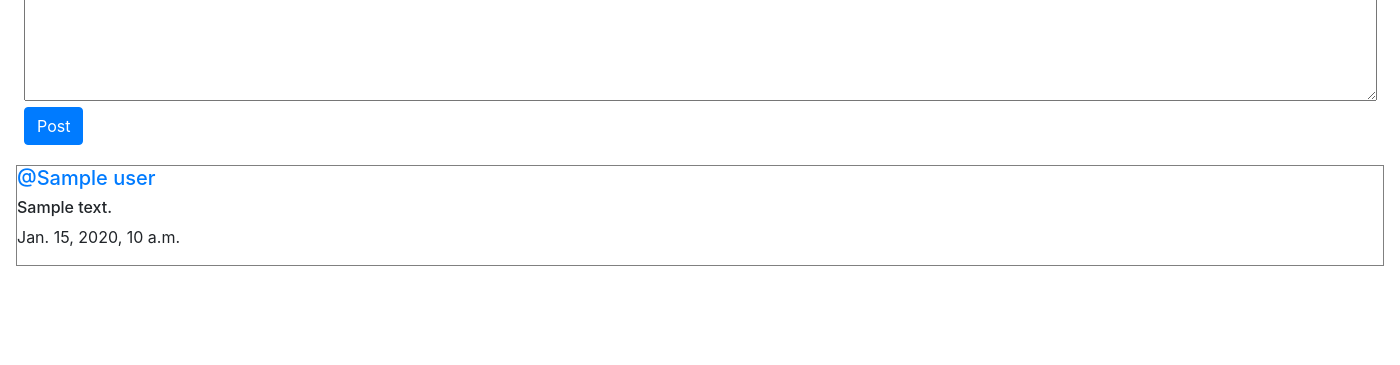
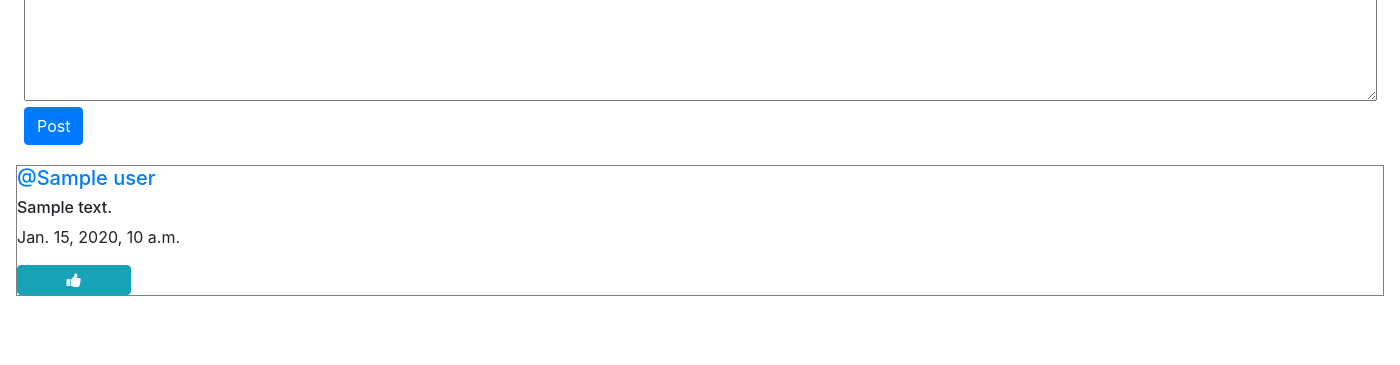
Before and after one commit to amankwahnanayaw/network-media, a Django app: template project4/network/templates/network/index.html in a window 1400 px wide. Shown: the part 163-528 px from the top of the page. Run offline with Django 3.2, Linux system fonts and the light colour scheme; a user stored in the database is signed in; tables that the repository leaves empty hold one stand-in row (values such as "Sample post"); the template is opened without the code that fills it: most values are stand-ins (such as "Sample title", 1, 10 or a date in 2020); some libraries are stand-ins or nearby versions.

Commit message:
likeHandler

```diff
--- a/project4/network/templates/network/index.html
+++ b/project4/network/templates/network/index.html
@@ -36,6 +36,11 @@
             }
 
         })
+    }
+
+
+    function likeHandler(id, whoYouLike) {
+        console.log(id)
     }
 </script>
 
@@ -83,7 +88,9 @@
                     {% else %}
                           {% if post.id in whoYouLike %}
                           <!-- this means we already liked the post-->
+                            <button class="btn btn-info fa fa-thumbs-down col-1" onclick="likeHandler('{{ post.id }}', '{{ whoYouLike }}')" id="{{ post.id }}"></button>
                           {% else %}
+                            <button class="btn btn-info fa fa-thumbs-up col-1" onclick="likeHandler('{{ post.id }}', '{{ whoYouLike }}')" id="{{ post.id }}"></button>
                           {% endif %}
                     {% endif %}
                 {% endif %}
```
